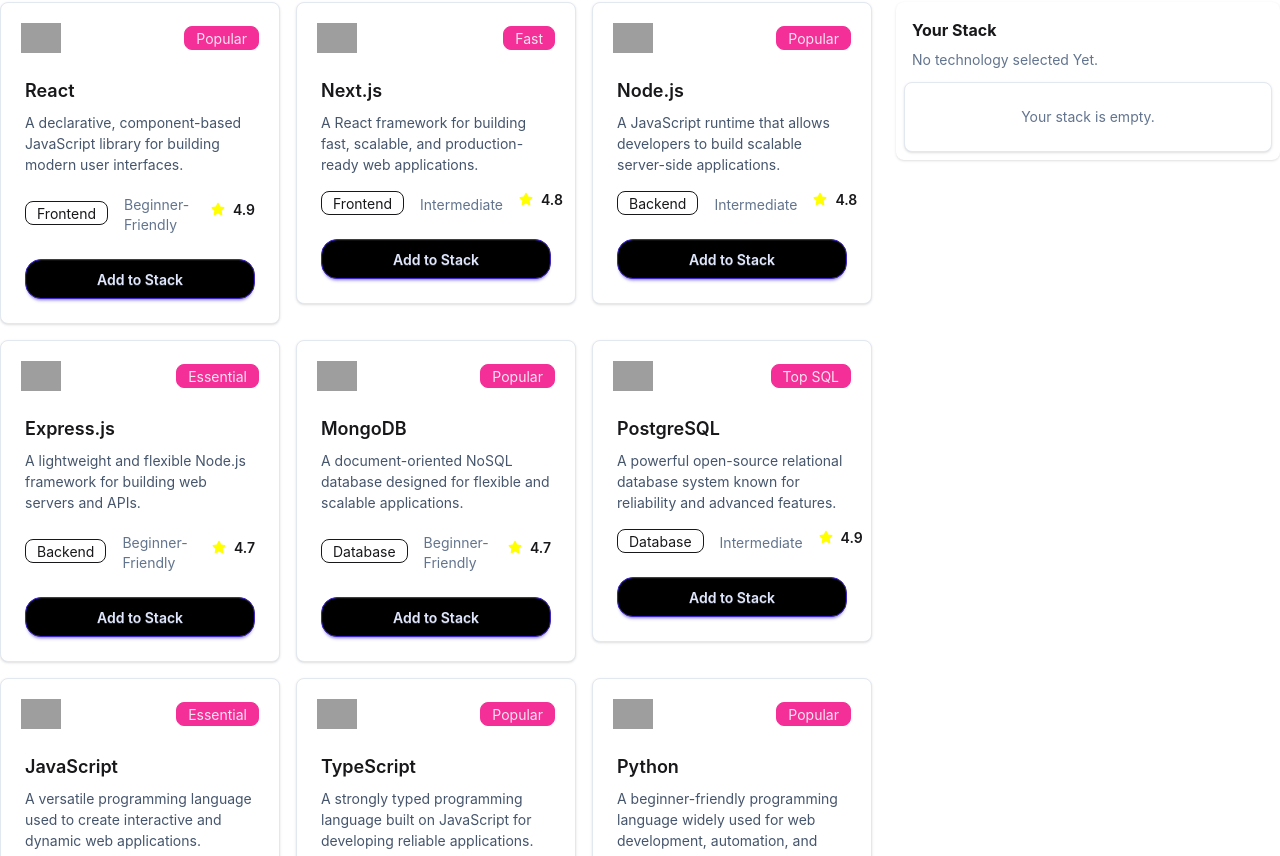
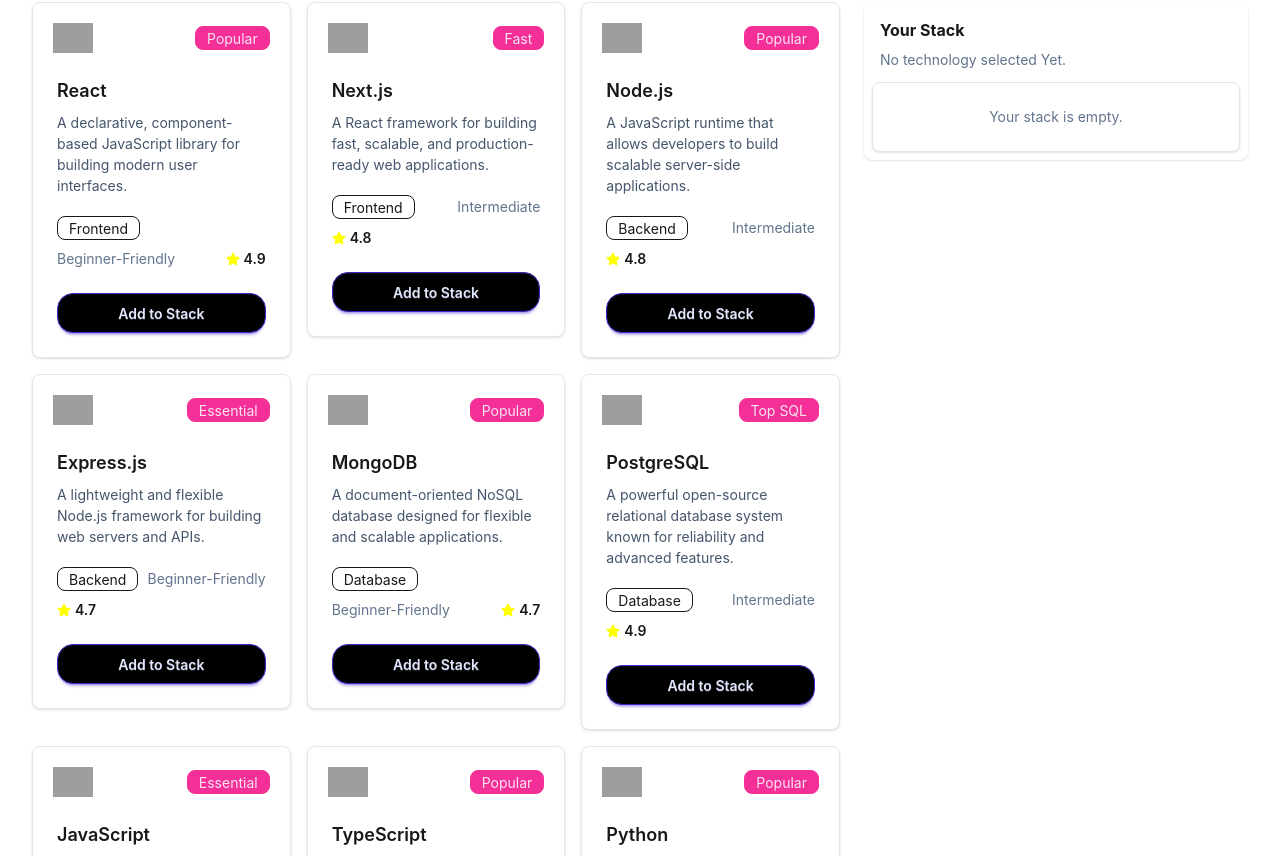
Before and after one commit to Digonto12ds/Dev-Stack, a React (Vite) app: page / in a window 1280 px wide. Shown: the part 784-1640 px from the top of the page. Built offline with nearby package versions, Linux system fonts and the light colour scheme; grey boxes are pictures that could not be loaded.

Commit message:
Bugfix and alignment set

```diff
--- a/src/App.tsx
+++ b/src/App.tsx
@@ -7,22 +7,25 @@
 import { ToastContainer } from "react-toastify";
 
 const techPromise = async (): Promise<Itech[]> => {
-  const res = await fetch("../public/data.json");
+  const res = await fetch("/data.json");
+  if (!res.ok) {
+    throw new Error("Failed to load data.json");
+  }
   const data = await res.json();
   return data;
 };
 
 function App() {
   return (
-    <>
+    <div className="container mx-auto md:px-8">
       <Nav />
       <Hero />
       <Suspense fallback={<p>Loading...</p>}>
         <Tech techPromise={techPromise()}></Tech>
       </Suspense>
       <Footer />
-          <ToastContainer/>
-    </>
+      <ToastContainer />
+    </div>
   );
 }
 
--- a/src/components/Footer.tsx
+++ b/src/components/Footer.tsx
@@ -1,4 +1,3 @@
-import React from "react";
 import footerlogo from "../assets/logo-text.png";
 
 const Footer = () => {
--- a/src/components/Hero.tsx
+++ b/src/components/Hero.tsx
@@ -1,4 +1,3 @@
-import React from "react";
 import heroImg from "../assets/banner-stack.png"
 
 const Hero = () => {
--- a/src/components/techs/SelectedTech.tsx
+++ b/src/components/techs/SelectedTech.tsx
@@ -1,4 +1,4 @@
-import React, { type Dispatch, type SetStateAction } from "react";
+import { type Dispatch, type SetStateAction } from "react";
 import type { Itech } from "../../type/TypeTech";
 import { RxCross1 } from "react-icons/rx";
 import { toast } from "react-toastify";
@@ -47,7 +47,7 @@
               <p className="text-sm text-slate-500 px-2">
                 {isSelected.length} Technology Selected
               </p>
-              {isSelected.map((tech: Itech, index: number) => {
+              {isSelected.map((tech: Itech) => {
                 return (
                   <div className="flex justify-between items-center gap-4 py-2 px-2">
                     <div className="flex justify-between items-center gap-4">
--- a/src/components/techs/Tech.tsx
+++ b/src/components/techs/Tech.tsx
@@ -1,4 +1,4 @@
-import React, { use, useState } from "react";
+import { use, useState } from "react";
 import type { Itech } from "../../type/TypeTech";
 import AvailableTech from "./AvailableTech";
 import SelectedTech from "./SelectedTech";
--- a/src/components/techs/TechCard.tsx
+++ b/src/components/techs/TechCard.tsx
@@ -1,7 +1,6 @@
-import React, { useState, type Dispatch, type SetStateAction } from "react";
+import { type Dispatch, type SetStateAction } from "react";
 import type { Itech } from "../../type/TypeTech";
 import { FaStar } from "react-icons/fa";
-import SelectedTech from "./SelectedTech";
 import { toast } from "react-toastify";
 
 interface ItechCardProps {
@@ -37,20 +36,15 @@
           <p className="text-slate-600">{tech.description}</p>
 
           {/* //! category,difficulty,ratting */}
-          <div className="flex flex-col md:flex-row justify-between items-center gap-4">
-            <div className="mt-2">
+          <div className="flex flex-wrap justify-between items-center gap-2 mt-3">
             <span className="badge badge-outline">{tech.category}</span>
-            </div>
 
-            <div className="flex justify-between items-center mt-3">
-              <p className="text-sm text-slate-500">{tech.difficulty}</p>
-            </div>
-            <div>
-              <p className="font-semibold flex items-center gap-2">
+            <span className="text-sm text-slate-500">{tech.difficulty}</span>
+
+            <span className="font-semibold flex items-center gap-1">
               <FaStar color="yellow" />
               {tech.rating}
-              </p>
-            </div>
+            </span>
           </div>
 
           <div className="card-action mt-4">
```
Lines whose indentation alone changed are shown as unchanged.
